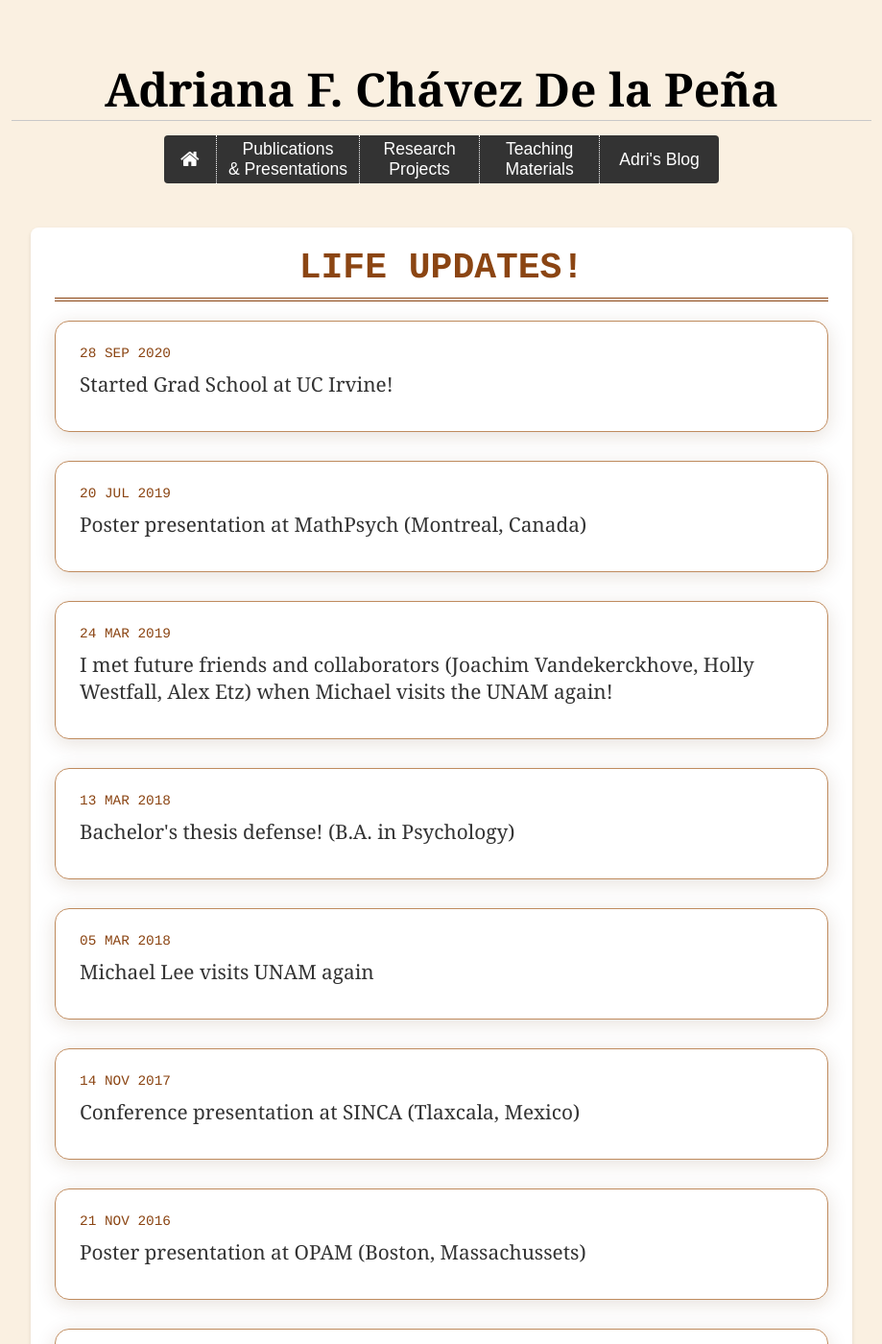
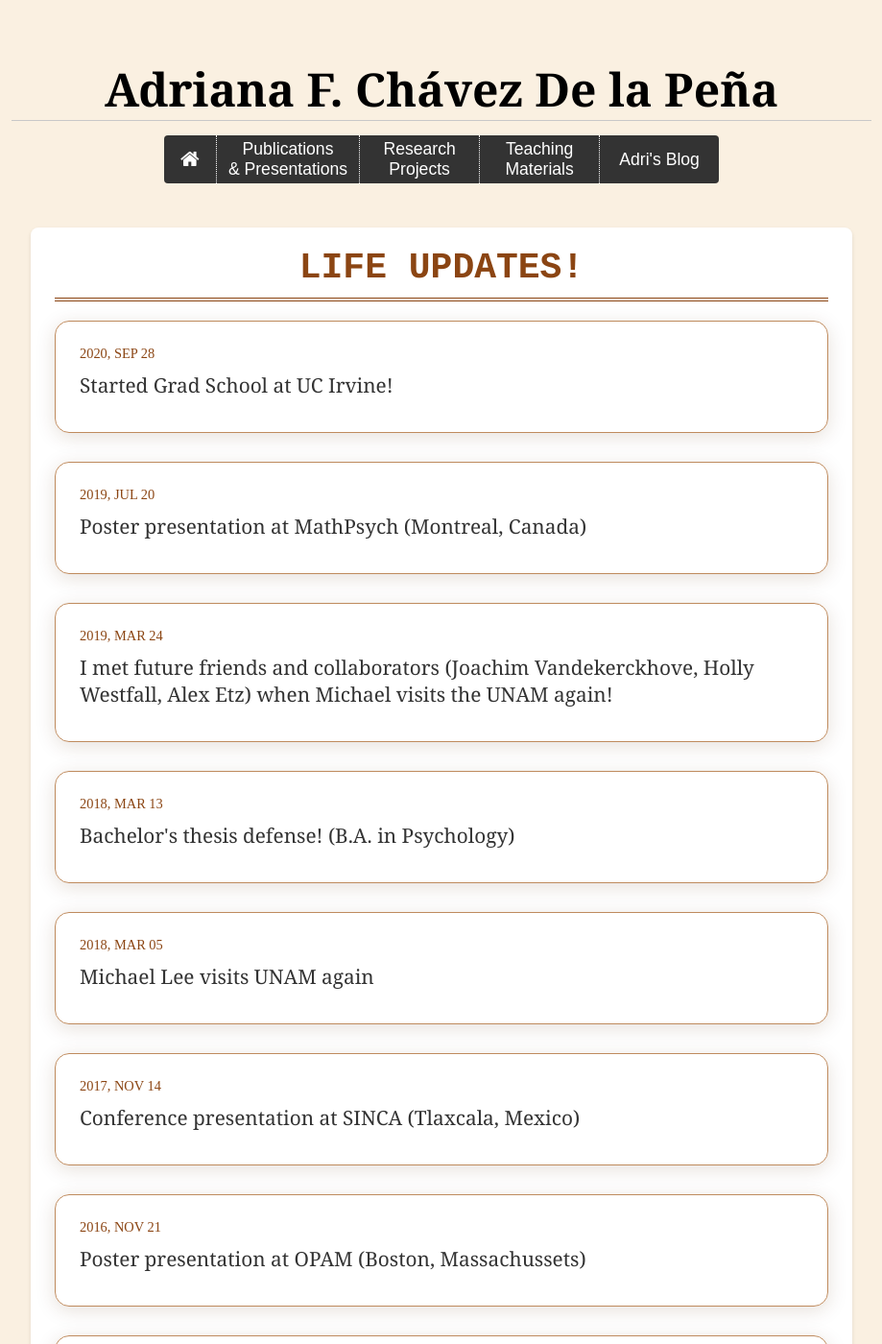
Before and after one commit to Adrifelcha/adrifelcha.github.io, a Jekyll site: the page built from events/index.html, in a window 1280 px wide and 1400 px high. Shown: the whole window at 96% size, without its empty margins (180-1099 px from the left). Built offline with Jekyll 4.4.1, drawn with Linux system fonts in a browser that asks for light colours; some of the changed text lies outside the part shown.

Commit message:
Arrange the list of events into two columns

```diff
--- a/events/index.html
+++ b/events/index.html
@@ -10,9 +10,13 @@
             {% for post in site.posts %}
             <div class="blog-item">
                 <div class="blog-content">
-                    <h4 class="post-date">{{ post.date | date_to_string }}</h4>
-                    <div class="post-title">
-                        <a href="{{ post.url }}" class="blog-link">{{ post.title }}</a>
+                    <div class="blog-grid">
+                        <div class="post-date">
+                            <span class="year">{{ post.date | date: "%Y" }}</span>{{ post.date | date: ", %b %d" }}
+                        </div>
+                        <div class="post-title">
+                            <a href="{{ post.url }}" class="blog-link">{{ post.title }}</a>
+                        </div>
                     </div>
                 </div>
             </div>
```
